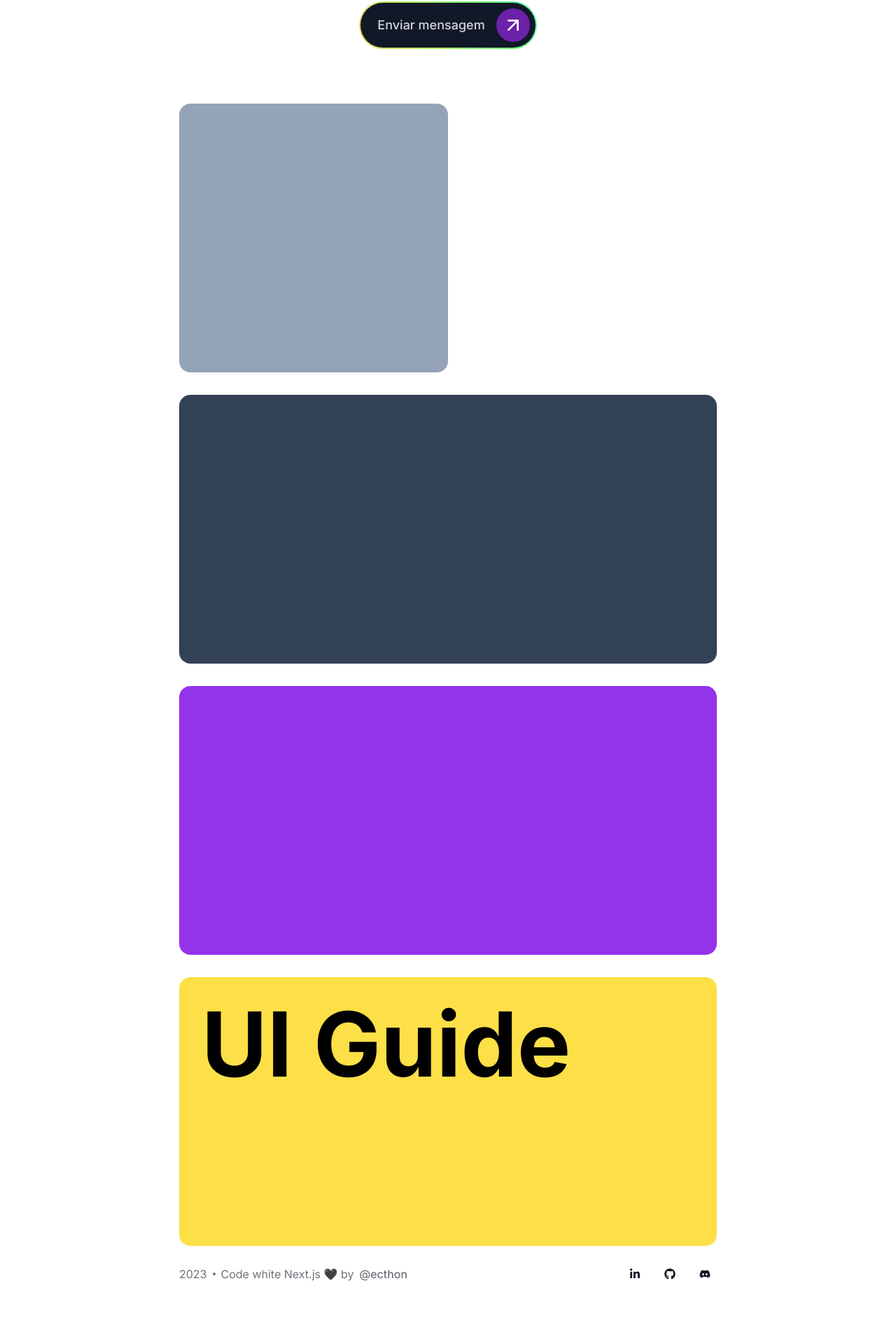
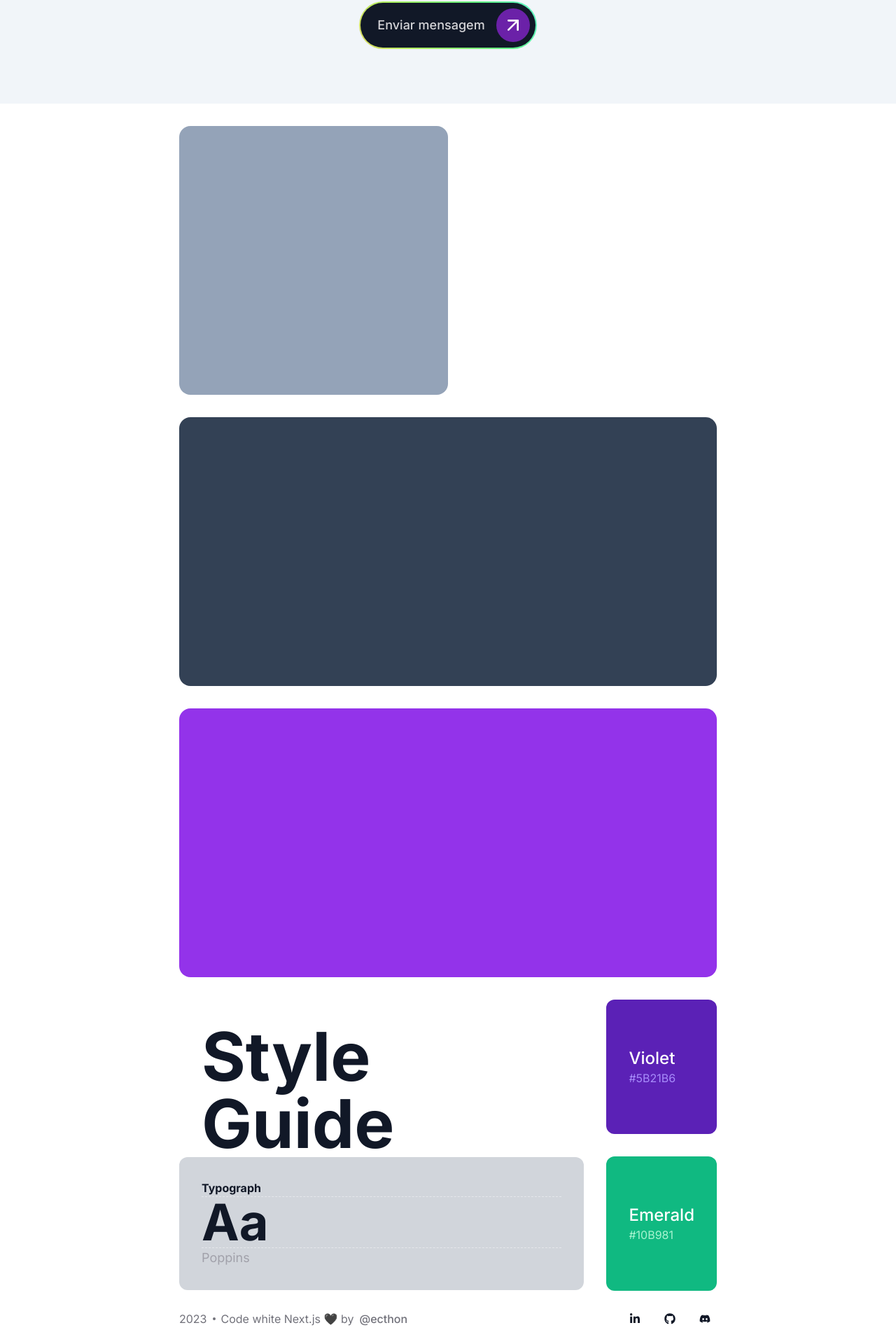
Before and after one commit to ecthon/ecthon-app-2023, a Next.js app: page / in a window 1280 px wide. Shown: the part 534-2454 px from the top of the page at 70% size. Before the commit the page ends 2394 px from the top, so only its background shows below. Built offline with nearby package versions, Linux system fonts and the light colour scheme.

Commit message:
feature: components in UIGuide

```diff
--- a/src/components/Header/index.tsx
+++ b/src/components/Header/index.tsx
@@ -7,7 +7,7 @@ export function Header() {
     return(
         <header>
             <div className="flex justify-between w-3/5 h-20 items-center mx-auto">
-                <a href="">ecthon</a>
+                <a href="#" className="text-3xl text-gray-900 font-bold">ecthon<span className="text-emerald-500">.</span></a>
                 <nav className="flex">
                     <Hamburger rounded toggled={isOpen} toggle={setOpen}/>
                 </nav>
--- a/src/components/sections/Heading/index.tsx
+++ b/src/components/sections/Heading/index.tsx
@@ -3,16 +3,18 @@ import { ArrowUpRight } from "lucide-react";
 import './borderEffect.css'
 export function Heading() {
     return(
+        <div className="flex bg-slate-100 mb-8 z-0">
             <div className="flex flex-col items-center justify-center w-3/5 h-auto my-20 mx-auto">
                 <p className="text-xl text-gray-900 mb-10">Olá, me chamo <span className="text-purple-800 font-semibold">Ecthon!</span></p>
                 <h1 className="text-6xl text-gray-900 text-center leading-tight max-w-2xl mb-10">Freelance, Developer & UI Designer.✨</h1>
                 <p className="text-xl text-gray-900 text-center max-w-3xl">Desenvolvendo soluções criativas e inovadoras, sempre com o objetivo de proporcionar a melhor experiência ao usuário.</p>
-            <a href="#" className="text-zinc-300 hover:text-white gradient-border flex justify-center items-center bg-gray-900 w-auto gap-4 px-2 mt-16 h-16 rounded-full">
+                <a href="#" className="gradient-border text-zinc-300 hover:text-white flex justify-center items-center bg-gray-900 w-auto gap-4 px-2 mt-16 h-16 rounded-full">
                     <p className="pl-4 text-lg font-medium transition-all duration-300">Enviar mensagem</p>
                     <div className="flex bg-purple-800 w-12 h-12 rounded-full items-center justify-center">
                     <ArrowUpRight color="white" size={32}/>
                     </div>
                 </a>
             </div>
+        </div>
     )
 }
--- a/src/components/sections/UIGuide.tsx/index.tsx
+++ b/src/components/sections/UIGuide.tsx/index.tsx
@@ -1,8 +1,33 @@
 export function UIGuide() {
     return (
-        <div className="flex w-3/5 h-96 mx-auto p-8 bg-yellow-300 rounded-2xl mt-8">
-            <div className="flex flex-col">
-                <h1 className="font-bold text-9xl">UI Guide</h1>
+        <div className="flex w-3/5 h-auto mx-auto rounded-2xl mt-8">
+            <div className="flex w-full mb:flex-col items-center justify-between gap-x-8">
+                <div className="flex flex-col gap-8">
+                    <div className="flex flex-col h-48 gap-8 p-8 rounded-xl">
+                        <p className="font-bold text-gray-900 text-9xl md:text-8xl">Style Guide</p>
+                        <div className="flex gap-4">
+                            <span className="text-zinc-400 bg-slate-100 rounded-full px-4 py-1">#typhography</span>
+                            <span className="text-zinc-400 bg-slate-100 rounded-full px-4 py-1">#colors</span>
+                            <span className="text-zinc-400 bg-slate-100 rounded-full px-4 py-1">#icons</span>
+                            <span className="text-zinc-400 bg-slate-100 rounded-full px-4 py-1">#...</span>
+                        </div>
+                    </div>
+                    <div className="flex flex-col w-50% bg-gray-300 p-8 rounded-xl divide-y divide-dashed">
+                        <p className="flex text-gray-900 font-bold">Typograph</p>
+                        <p className="flex text-gray-900 text-7xl font-bold">Aa</p>
+                        <p className="flex text-lg text-zinc-400">Poppins</p>
+                    </div>
+                </div>
+                <div className="flex flex-col gap-8 flex-1">
+                    <div className="flex flex-col h-48 p-8 justify-center bg-violet-800 rounded-xl">
+                        <p className="text-2xl font-medium text-white">Violet</p>
+                        <p className="text-violet-400">#5B21B6</p>
+                    </div>
+                    <div className="flex flex-col h-48 p-8 justify-center bg-emerald-500 rounded-xl">
+                        <p className="text-2xl font-medium text-white">Emerald</p>
+                        <p className="text-emerald-200">#10B981</p>
+                    </div>
+                </div>
             </div>
         </div>
     )
```
Lines whose indentation alone changed are shown as unchanged.
